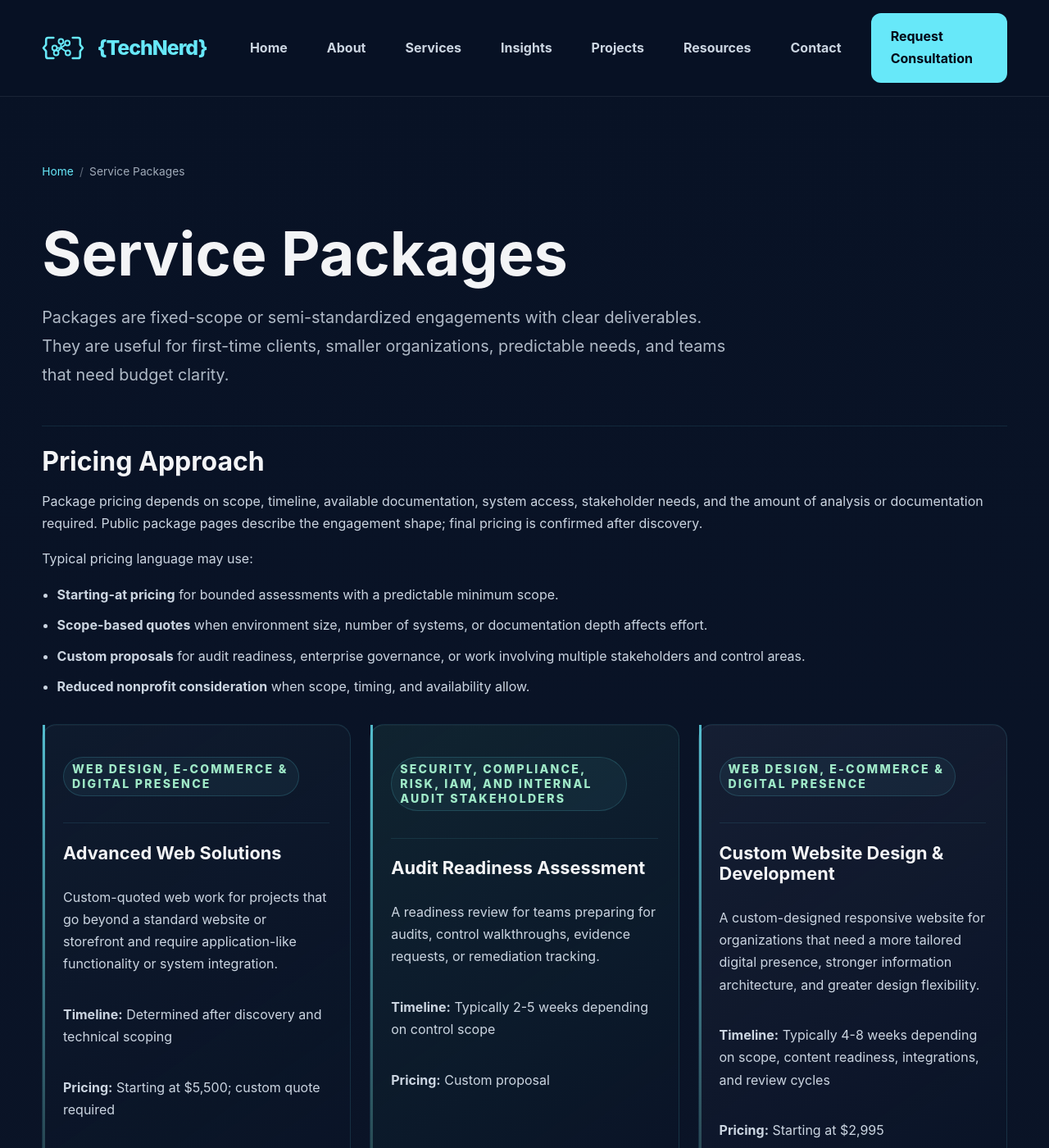
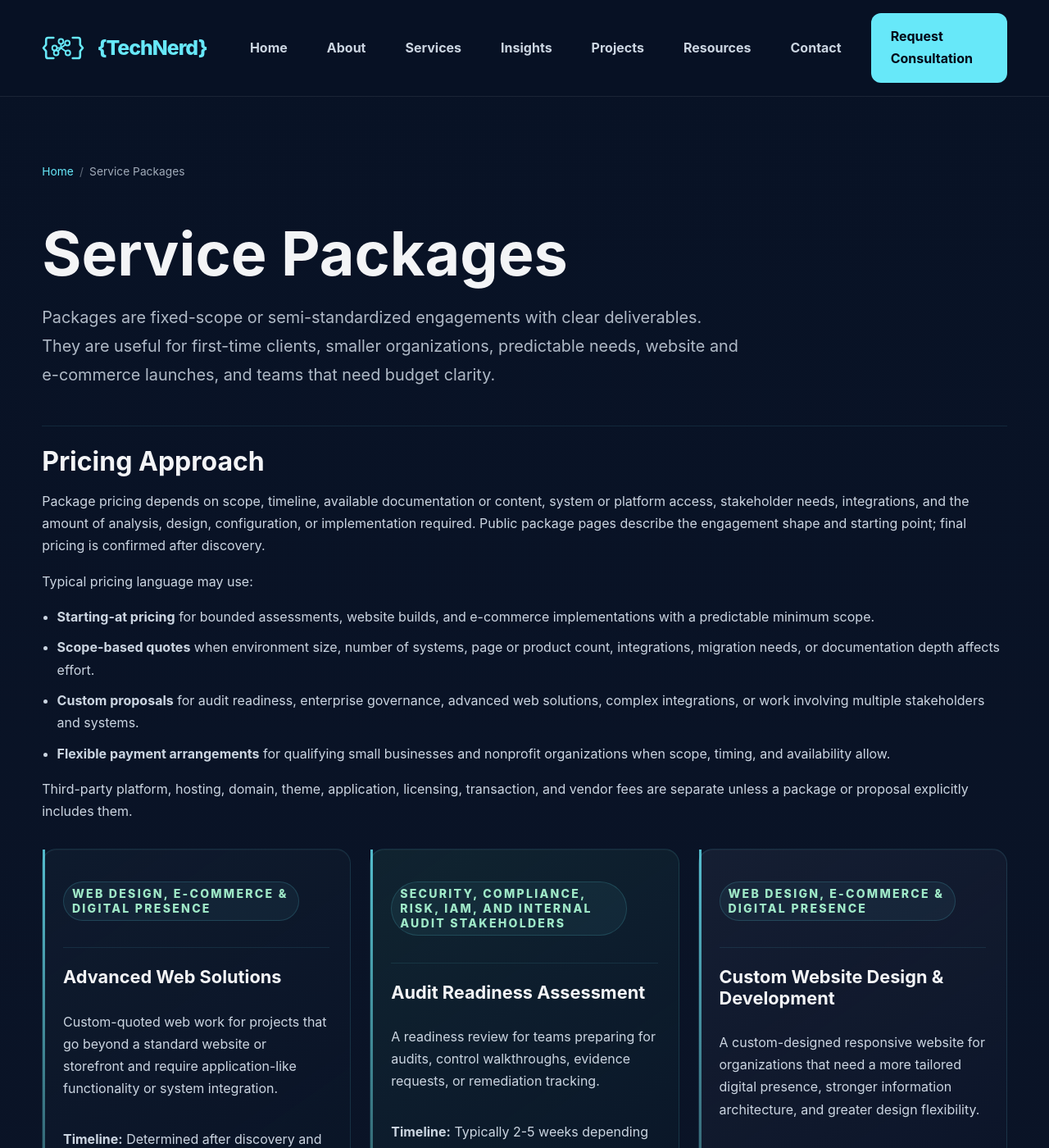
Before and after one commit to cjblackthorn/technerd, a Jekyll site: the page built from services/packages.md, in a window 1280 px wide and 1400 px high. Shown: the whole window at 82% size. Built offline with Jekyll 4.4.1, drawn with Linux system fonts in a browser that asks for light colours; some of the changed text lies outside the part shown.

Commit message:
Expand package index for web and ecommerce packages

```diff
--- a/services/packages.md
+++ b/services/packages.md
@@ -1,23 +1,25 @@
 ---
 layout: default
 title: Service Packages
-description: Fixed-scope and semi-standardized TechNerd service packages for security foundations, identity governance, and audit readiness.
+description: Fixed-scope and semi-standardized TechNerd service packages for security foundations, identity governance, audit readiness, web design, and e-commerce.
 ---
 
 # Service Packages
 
-Packages are fixed-scope or semi-standardized engagements with clear deliverables. They are useful for first-time clients, smaller organizations, predictable needs, and teams that need budget clarity.
+Packages are fixed-scope or semi-standardized engagements with clear deliverables. They are useful for first-time clients, smaller organizations, predictable needs, website and e-commerce launches, and teams that need budget clarity.
 
 ## Pricing Approach
 
-Package pricing depends on scope, timeline, available documentation, system access, stakeholder needs, and the amount of analysis or documentation required. Public package pages describe the engagement shape; final pricing is confirmed after discovery.
+Package pricing depends on scope, timeline, available documentation or content, system or platform access, stakeholder needs, integrations, and the amount of analysis, design, configuration, or implementation required. Public package pages describe the engagement shape and starting point; final pricing is confirmed after discovery.
 
 Typical pricing language may use:
 
-- **Starting-at pricing** for bounded assessments with a predictable minimum scope.
-- **Scope-based quotes** when environment size, number of systems, or documentation depth affects effort.
-- **Custom proposals** for audit readiness, enterprise governance, or work involving multiple stakeholders and control areas.
-- **Reduced nonprofit consideration** when scope, timing, and availability allow.
+- **Starting-at pricing** for bounded assessments, website builds, and e-commerce implementations with a predictable minimum scope.
+- **Scope-based quotes** when environment size, number of systems, page or product count, integrations, migration needs, or documentation depth affects effort.
+- **Custom proposals** for audit readiness, enterprise governance, advanced web solutions, complex integrations, or work involving multiple stakeholders and systems.
+- **Flexible payment arrangements** for qualifying small businesses and nonprofit organizations when scope, timing, and availability allow.
+
+Third-party platform, hosting, domain, theme, application, licensing, transaction, and vendor fees are separate unless a package or proposal explicitly includes them.
 
 <div class="collection-grid">
   {% for package in site.packages %}
@@ -38,6 +40,6 @@ Typical pricing language may use:
 
 ## Before Work Begins
 
-Each package is confirmed with clear scope, expected deliverables, client responsibilities, timeline, access assumptions, and pricing approach before work starts.
+Each package is confirmed with clear scope, expected deliverables, client responsibilities, timeline, access assumptions, third-party costs, change handling, and pricing approach before work starts.
 
 {% include page-cta.html %}
```
